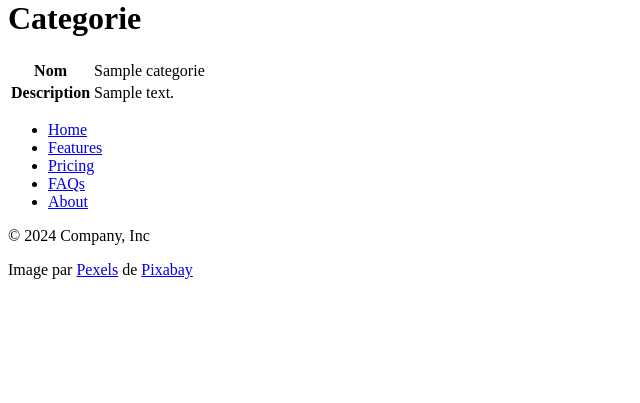
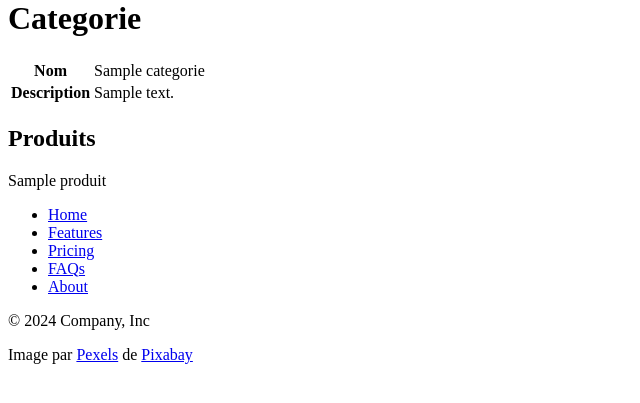
Before and after one commit to lea-nova/bio_bloom_market, a Symfony app: template templates/categorie/show.html.twig in a window 1280 px wide. Shown: the part 21-424 px from the top of the page, without its empty margins (0-640 px from the left). Run offline with Twig, Linux system fonts and the light colour scheme; the template is opened without the code that fills it: most values are stand-ins (such as "Sample title", 1, 10 or a date in 2020); some libraries are stand-ins or nearby versions.

Commit message:
Affichage conditionnel des produits categorie/show.html.twig

```diff
--- a/src/Controller/CategorieController.php
+++ b/src/Controller/CategorieController.php
@@ -44,8 +44,11 @@ final class CategorieController extends AbstractController
     }
 
     #[Route('/categorie/{id}', name: 'app_categorie_show', methods: ['GET'])]
-    public function show(Categorie $categorie): Response
+    public function show(Categorie $categorie, CategorieRepository $categorieRepository): Response
     {
+
+
+        // $categorie->$categorieRepository->find($categorie->getId());
         return $this->render('categorie/show.html.twig', [
             'categorie' => $categorie,
         ]);
--- a/templates/categorie/show.html.twig
+++ b/templates/categorie/show.html.twig
@@ -49,6 +49,17 @@
 			{% endif %}
 		</tbody>
 	</table>
+	<h2>Produits</h2>
+	{% if categorie.Produits is empty %}
+		<p>
+			Il n'y a pas de produits dans cette catégorie pour le moment.
+		</p>
+	{% else %}
+		{% for produit in categorie.Produits %}
+			{{produit.nom}}
+		{% endfor %}
+	{% endif %}
+
 	{% if 'ROLE_ADMIN' in app.user.roles %}
 		<a href="{{ path('app_categorie_index') }}">back to list</a>
 
```
